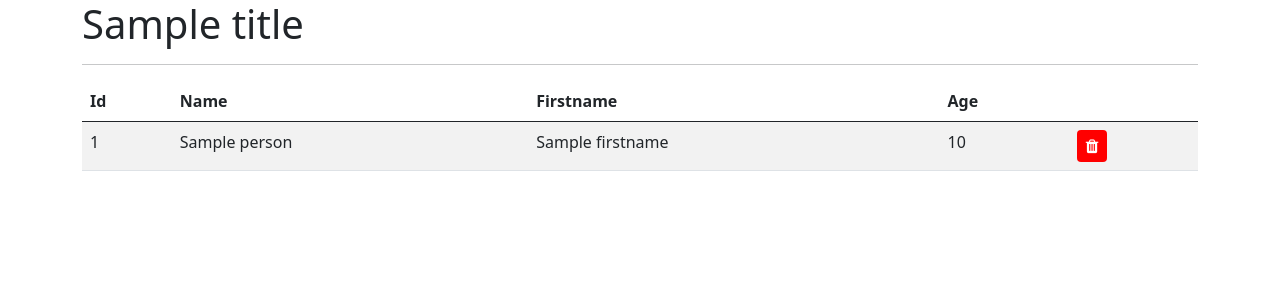
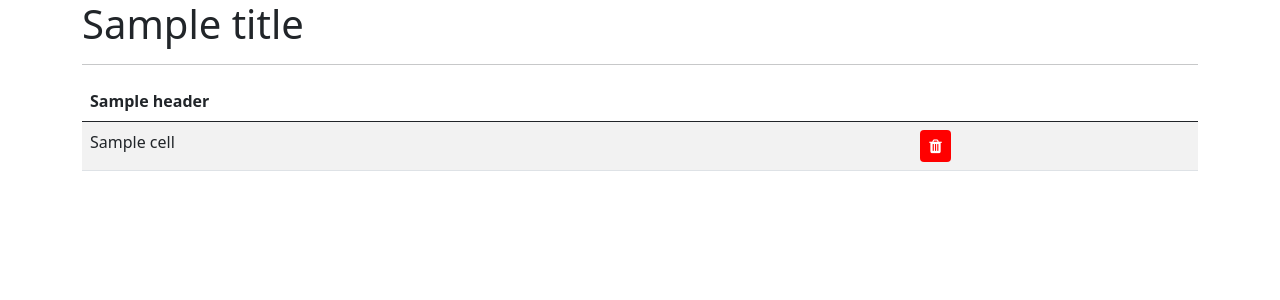
Before and after one commit to gKits/simple-table-website, a Flask app: template templates/index.html in a window 1280 px wide. Shown: the top 300 px of the page. Run offline with Flask 2, Linux system fonts and the light colour scheme; the template is opened without the code that fills it: most values are stand-ins (such as "Sample title", 1, 10 or a date in 2020).

Commit message:
Add automatic table structuring base on DB data

```diff
--- a/templates/index.html
+++ b/templates/index.html
@@ -4,22 +4,25 @@
   <table id="data" class="table table-striped">
     <thead>
       <tr>
-        <th>Id</th>
-        <th>Name</th>
-        <th>Firstname</th>
-        <th>Age</th>
-        <th></th>
+        {% for header in headings %}
+        <th>{{ header }}</th>
+        {% endfor %}
+        <th>{{""}}</th>
       </tr>
     </thead>
     <tbody>
-      {% for person in data %}
-        <tr>
-          <td>{{ person.id}}</td>
-          <td>{{ person.name }}</td>
-          <td>{{ person.firstname }}</td>
-          <td>{{ person.age }}</td>
-          <td><button class="btn"><i class="fa fa-trash"></i></button></td>
-        </tr>
+      {% for row in data %}
+      <tr>
+        {% for cell in row %}
+        <td>{{ cell }}</td>
+        {% endfor %}
+        <td>
+          <form method="POST">
+            <button type="submit" name="submit" class="btn" value={{row.Id}}><i class="fa fa-trash"></i>
+            </button>
+          </form>
+        </td>
+      </tr>
       {% endfor %}
     </tbody>
   </table>
```
